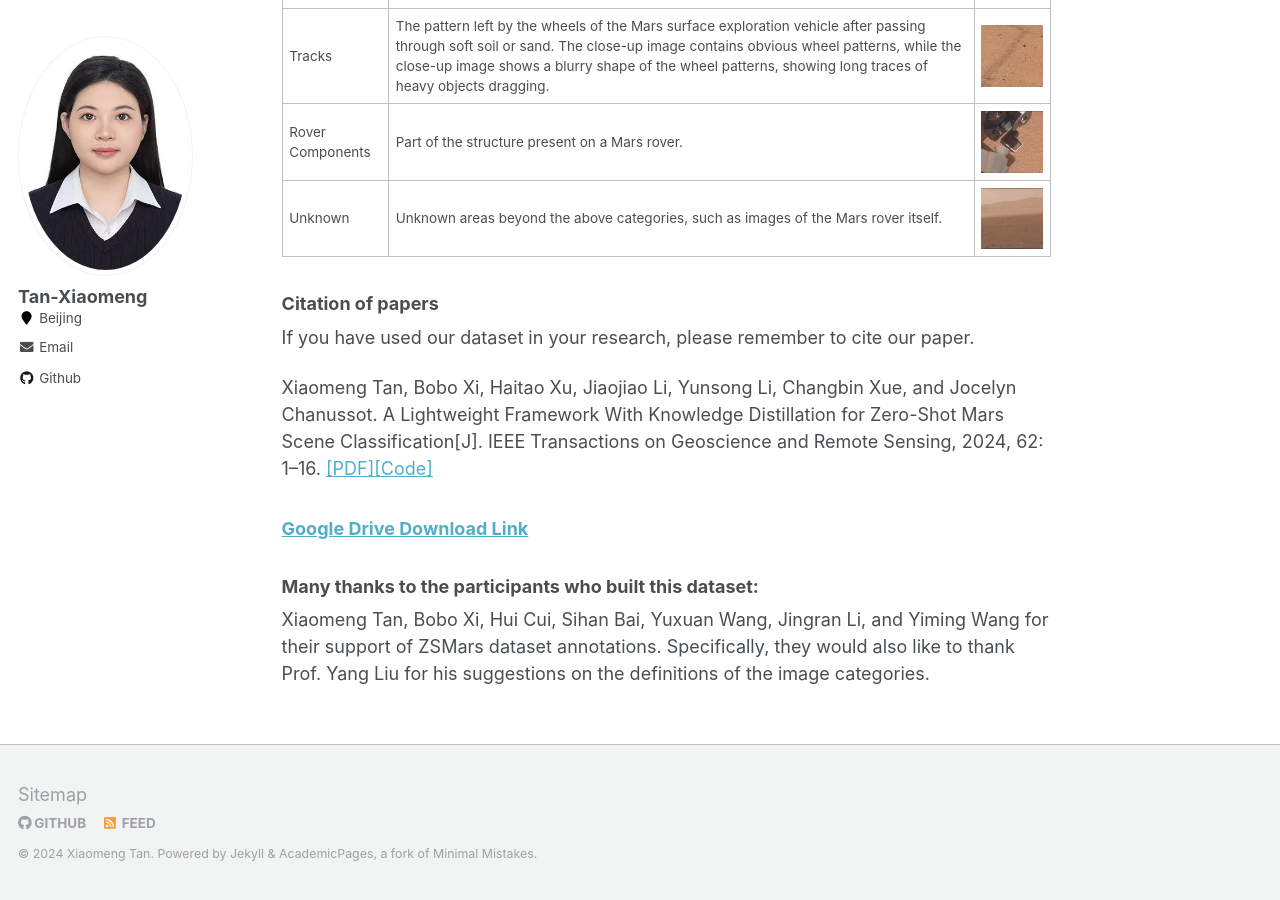
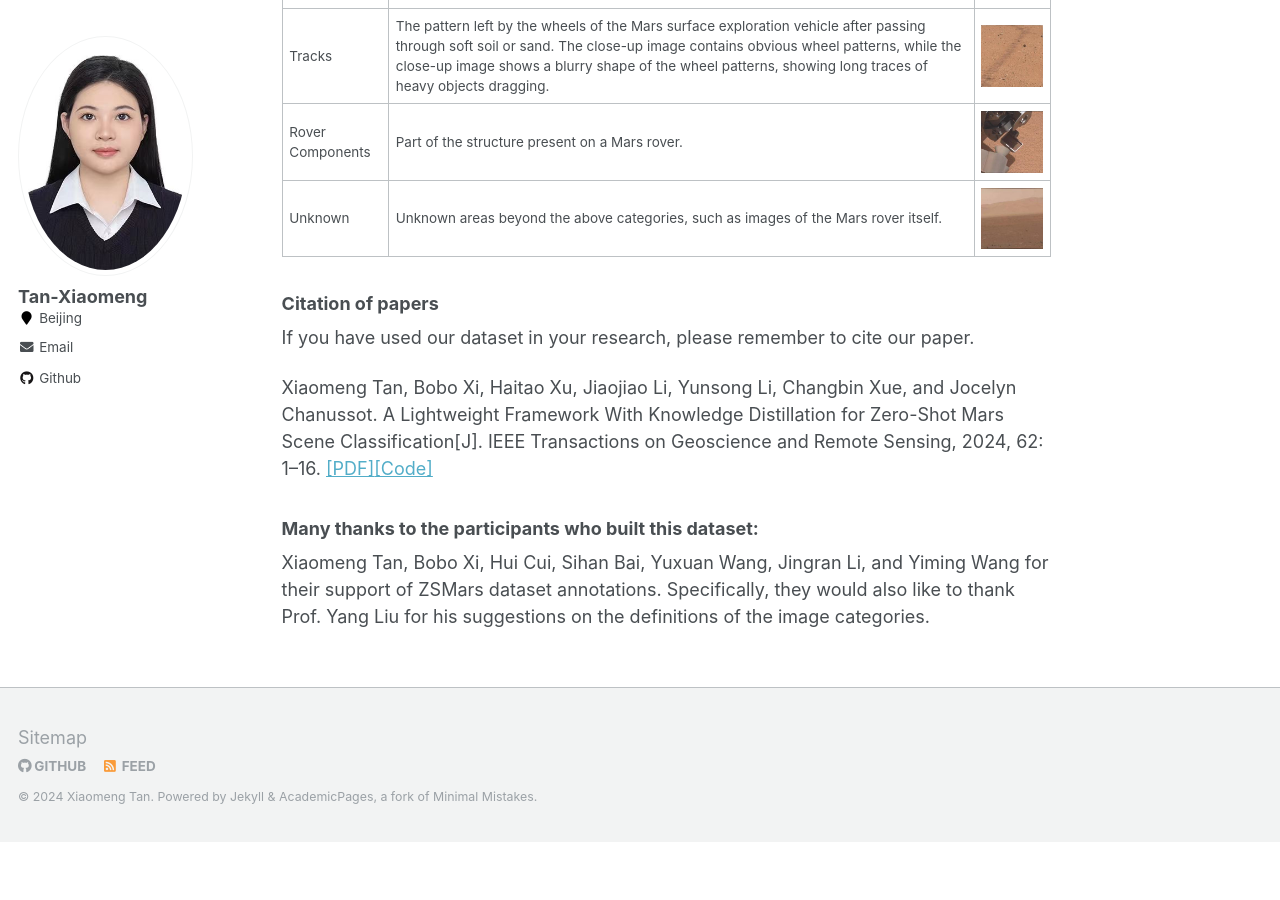
Before and after one commit to XM-Tan/xm-tan.github.io, a Jekyll site: the page built from _pages/datacode.md, in a window 1280 px wide and 900 px high, scrolled down 887 px. Built offline with Jekyll 4.4.1, drawn with Linux system fonts in a browser that asks for light colours; after the commit the page ends 1729 px from its top, so only the background shows below that.

Commit message:
Update datacode.md

````diff
--- a/_pages/datacode.md
+++ b/_pages/datacode.md
@@ -76,8 +76,6 @@ Xiaomeng Tan, Bobo Xi, Haitao Xu, Jiaojiao Li, Yunsong Li, Changbin Xue, and Joc
   doi={10.1109/TGRS.2024.3470526}}
 ``` -->
 
-### [Google Drive Download Link](https://drive.google.com/drive/folders/1nOe2kNdI11MCohKwVuNoMcl8T7xoPAsS?usp=sharing)
-
 ### Many thanks to the participants who built this dataset:
 
 Xiaomeng Tan, Bobo Xi, Hui Cui, Sihan Bai, Yuxuan Wang, Jingran Li, and Yiming Wang for their support of ZSMars dataset annotations. Specifically, they would also like to thank Prof. Yang Liu for his suggestions on the definitions of the image categories.
````
